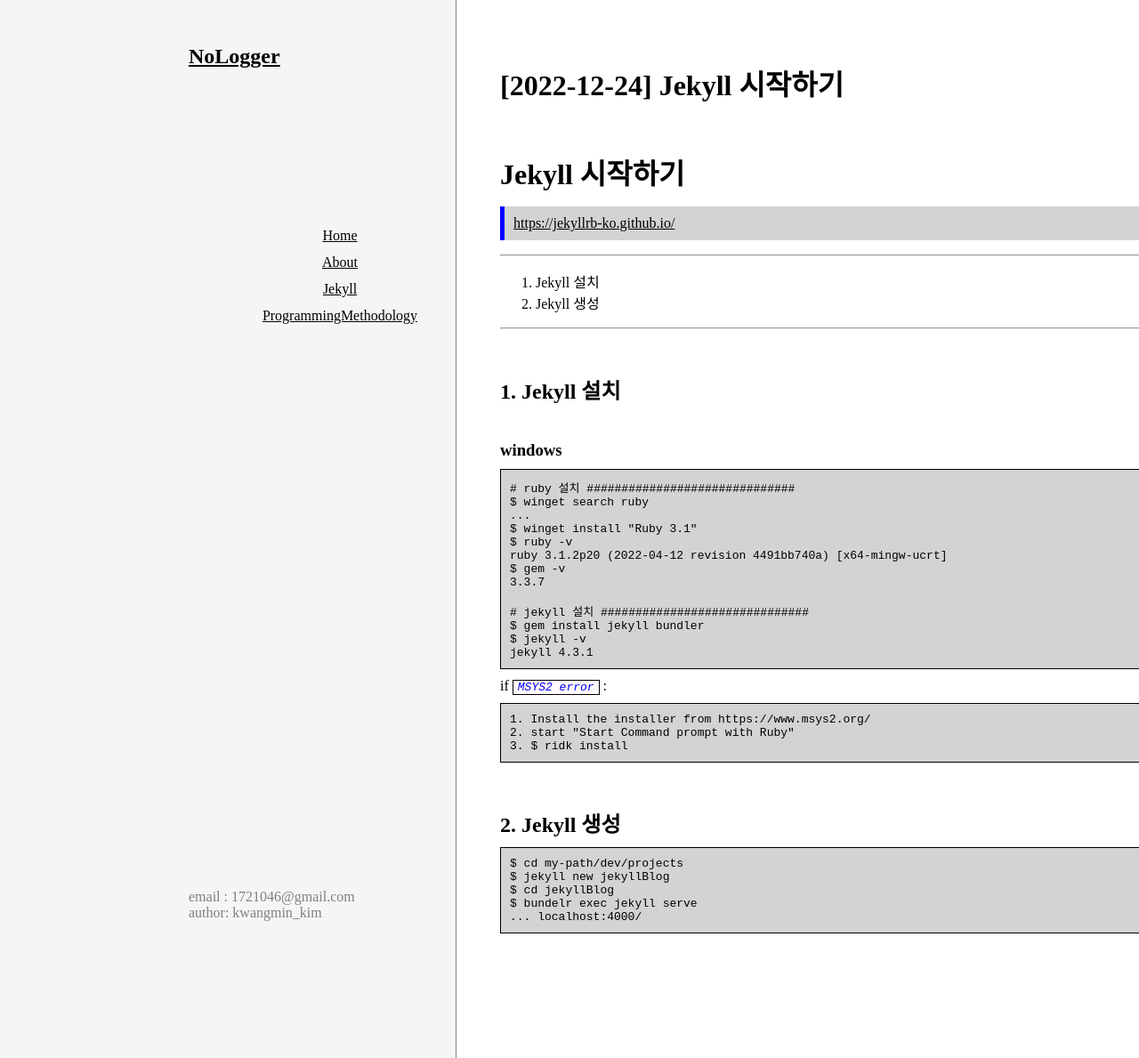
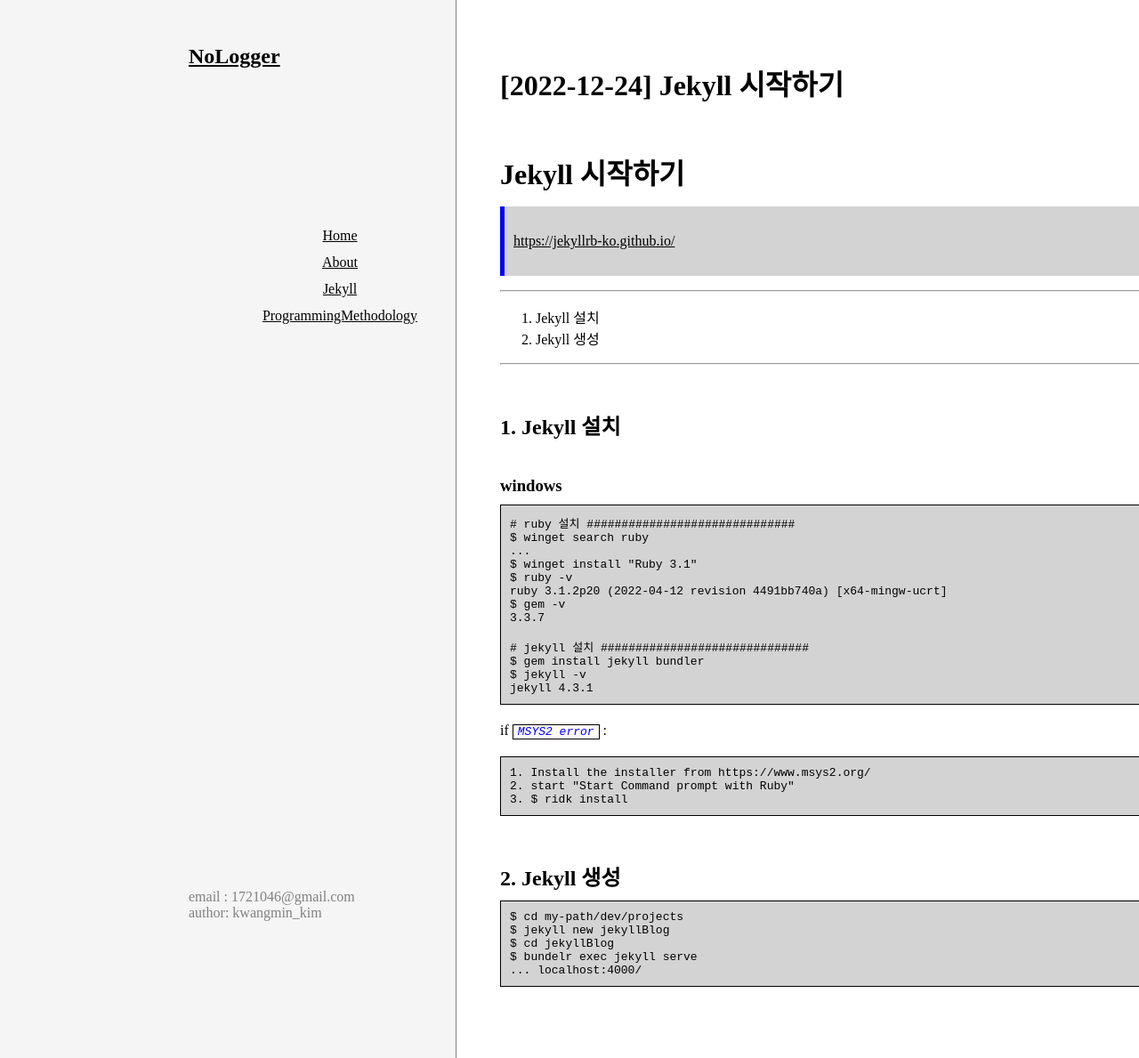
Before and after one commit to nologger/nologger.github.io, a Jekyll site: the page built from _posts/2022-12-24-Jekyll-시작하기.md, in a window 1280 px wide and 1189 px high. Shown: the whole window at 89% size. Built offline with Jekyll 4.4.1, drawn with Linux system fonts in a browser that asks for light colours.

Commit message:
update css

```diff
--- a/assets/css/main.css
+++ b/assets/css/main.css
@@ -2,10 +2,6 @@
 
 html, body {
 	margin: 0 0;
-}
-
-h3, h4, h5, h6 {
-	margin: 0 0 0 0;
 }
 
 h1 {
@@ -38,6 +34,10 @@ p, pre {
 
 a {
 	color: black;
+}
+
+p {
+	margin : 20px 0;
 }
 
 blockquote {
```
